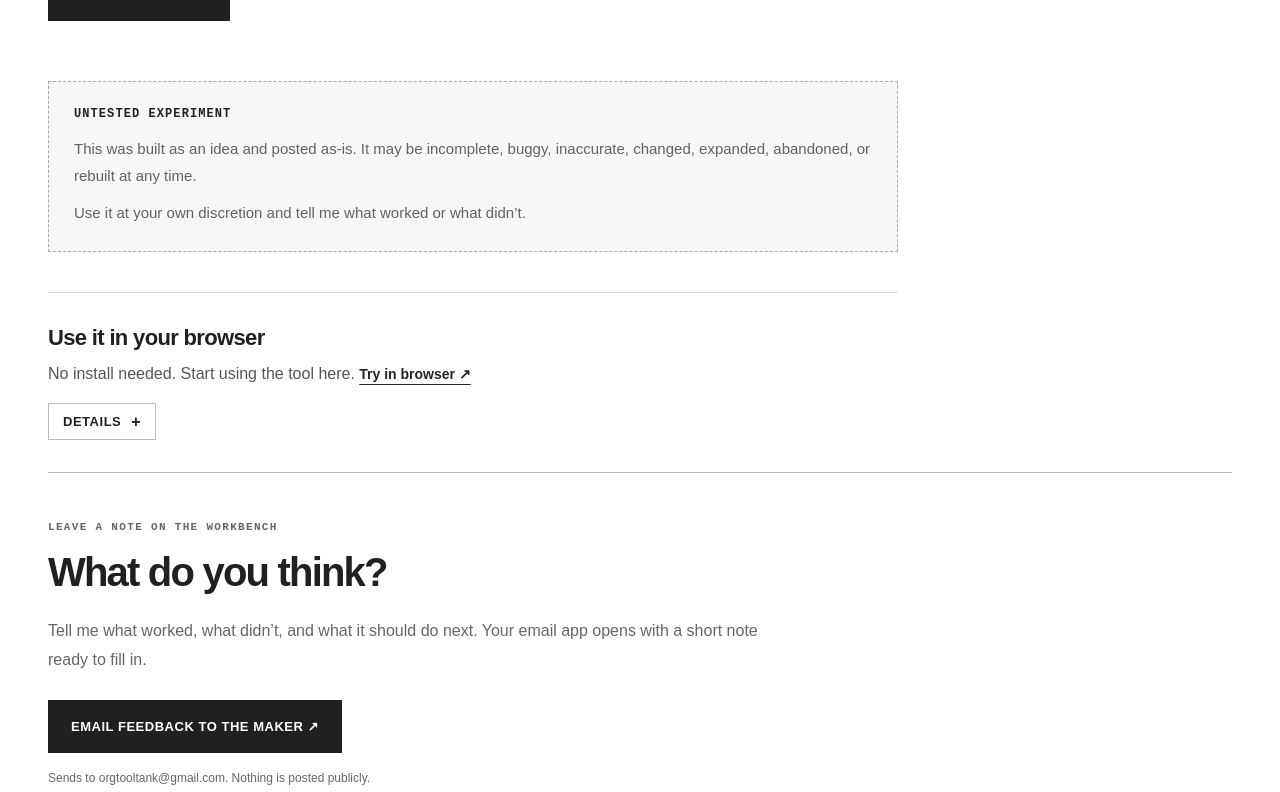
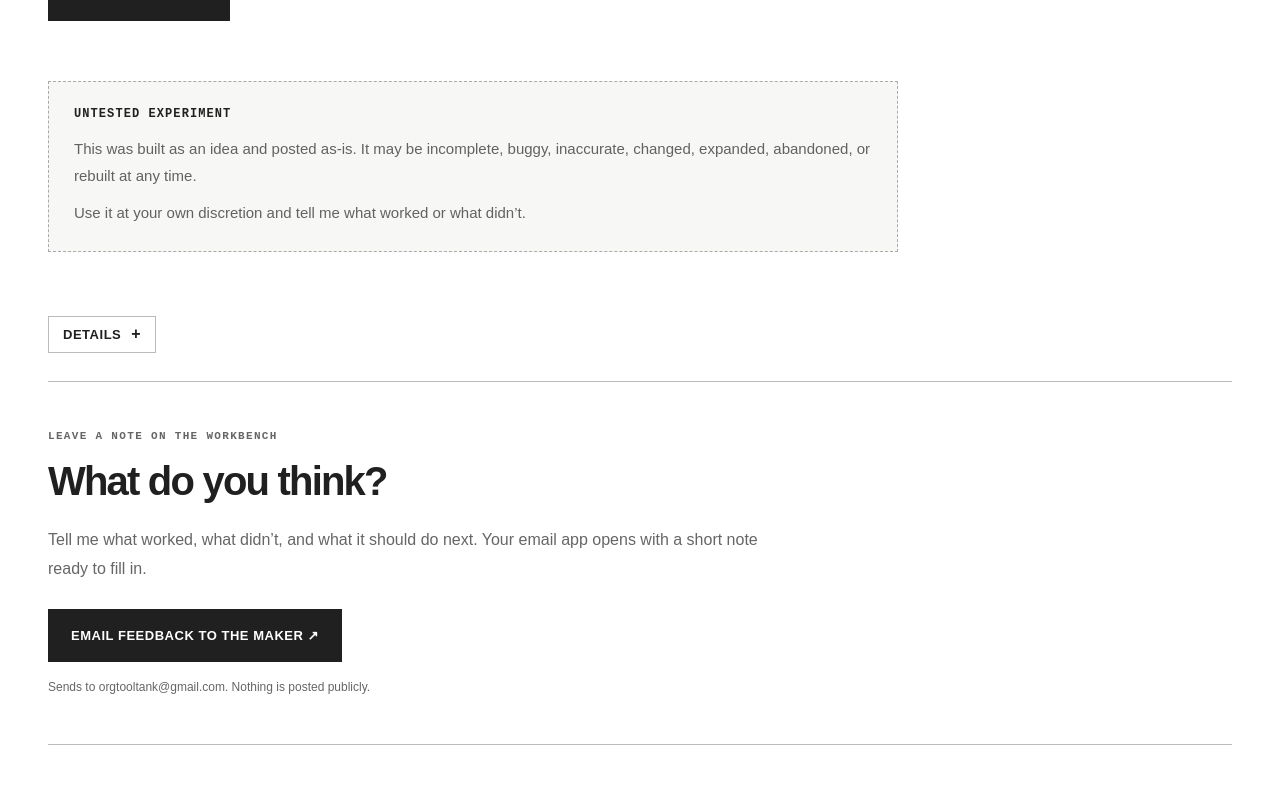
Before and after one commit to Sneezertheenginear/orgtooltank, a Next.js app: page /experiments/capital-call-tracker in a window 1280 px wide. Shown: the part 663-1455 px from the top of the page. Built offline with nearby package versions, Linux system fonts and the light colour scheme.

Commit message:
Clean up browser experiment details

```diff
--- a/app/experiment-components/BrowserDesktop.tsx
+++ b/app/experiment-components/BrowserDesktop.tsx
@@ -3,13 +3,15 @@ import type { ReactNode } from "react";
 import type { Experiment } from "../data/experiments";
 
 /**
- * Browser Ready experiments: a short "Use it in your browser" note, with the tool-specific details
- * (how data is handled, browser constraints, what a desktop version could offer) in a Details
- * section that starts closed. `children` adds extra tool-specific detail text inside Details.
- * `showLaunch` adds a link to the tool, for pages that don't contain the tool itself.
+ * Browser Ready experiments: only a Details control that starts closed. The page's own controls
+ * already offer Try in browser and Request desktop version, so nothing is repeated here. Details holds
+ * the tool-specific information (how data is handled, browser constraints, what a desktop version
+ * could offer). `children` adds extra tool-specific detail text inside Details.
+ * `desktopLink` shows the desktop request (or desktop version) link inside Details. Pages that already
+ * show that link at the top (the experiment detail pages) turn it off so it isn’t repeated.
  * Experiments without a browser version keep the original section unchanged.
  */
-export default function BrowserDesktop({ experiment, showLaunch = false, children }: { experiment: Experiment; showLaunch?: boolean; children?: ReactNode }) {
+export default function BrowserDesktop({ experiment, desktopLink = true, children }: { experiment: Experiment; desktopLink?: boolean; children?: ReactNode }) {
   if (!experiment.browserAvailable) return <section className="browser-desktop prose-copy">
     <h2>Browser version</h2>
     <p>{experiment.status === "Browser Version In Progress" ? "The browser version is being worked on, but isn’t available to try yet." : "This project does not have a working browser version here yet. This page is its place in the collection, with room for your feedback while conversion is still ahead."}</p>
@@ -18,9 +20,7 @@ export default function BrowserDesktop({ experiment, showLaunch = false, childre
     <ul>{experiment.desktopBenefits.map(item => <li key={item}>{item}</li>)}</ul>
   </section>;
 
-  return <section className="browser-desktop browser-use" aria-labelledby={`browser-use-${experiment.slug}`}>
-    <h2 id={`browser-use-${experiment.slug}`}>Use it in your browser</h2>
-    <p>No install needed. Start using the tool here.{showLaunch && <> <Link className="text-link" href={experiment.browserRoute}>Try in browser ↗</Link></>}</p>
+  return <section className="browser-desktop browser-use" aria-label={`${experiment.title} details`}>
     <details className="browser-details">
       <summary>Details</summary>
       <div className="browser-details-body prose-copy">
@@ -36,9 +36,9 @@ export default function BrowserDesktop({ experiment, showLaunch = false, childre
         <ul>{experiment.limitations.map(item => <li key={item}>{item}</li>)}</ul>
         <p className="details-label">{experiment.desktopAvailable ? "About the desktop version" : "What a desktop version could offer"}</p>
         <ul>{experiment.desktopBenefits.map(item => <li key={item}>{item}</li>)}</ul>
-        <p>{experiment.desktopAvailable
+        {desktopLink && <p>{experiment.desktopAvailable
           ? <Link className="text-link" href={experiment.desktopRoute}>Desktop version available ↗</Link>
-          : <>If you like this idea and want a desktop or custom version, tell me what you want it to do. <Link className="text-link" href={`/request-app?experiment=${encodeURIComponent(experiment.slug)}`}>Request desktop version ↗</Link></>}</p>
+          : <>If you like this idea and want a desktop or custom version, tell me what you want it to do. <Link className="text-link" href={`/request-app?experiment=${encodeURIComponent(experiment.slug)}`}>Request desktop version ↗</Link></>}</p>}
       </div>
     </details>
   </section>;
--- a/app/experiments/[slug]/page.tsx
+++ b/app/experiments/[slug]/page.tsx
@@ -14,5 +14,5 @@ export async function generateMetadata({ params }: { params: Promise<{ slug: str
 export default async function ExperimentPage({ params }: { params: Promise<{ slug: string }> }) {
   const { slug } = await params; const experiment = experiments.find(e => e.slug === slug);
   if (!experiment) notFound();
-  return <Shell><div className="wrap page-space"><Link href="/experiments" className="text-link">← All experiments</Link><div className="experiment-heading"><p className="eyebrow">{categories.find(c => c.id === experiment.category)?.name} / {experiment.status}</p><h1 className="page-title">{experiment.title}</h1><p className="page-intro">{experiment.description}</p><p className="small-note">Added to the experiment collection <time dateTime={experiment.dateAdded}>{dateLabel(experiment.dateAdded)}</time></p><dl className="availability"><div><dt>Browser</dt><dd>{experiment.browserAvailable ? "Available to try" : "Not available yet"}</dd></div><div><dt>Desktop</dt><dd>{experiment.desktopAvailable ? "Available — see details" : "Not offered here yet"}</dd></div></dl><ul className="experiment-tags" aria-label="Tags">{experiment.tags.map(tag => <li key={tag}>{tag}</li>)}</ul><ExperimentActions experiment={experiment} /></div><aside className="as-is-note"><h2>Untested experiment</h2><p>This was built as an idea and posted as-is. It may be incomplete, buggy, inaccurate, changed, expanded, abandoned, or rebuilt at any time.</p><p>Use it at your own discretion and tell me what worked or what didn’t.</p></aside><BrowserDesktop experiment={experiment} showLaunch /><FeedbackPanel title={experiment.title} /><DesktopRequest slug={slug} /></div></Shell>;
+  return <Shell><div className="wrap page-space"><Link href="/experiments" className="text-link">← All experiments</Link><div className="experiment-heading"><p className="eyebrow">{categories.find(c => c.id === experiment.category)?.name} / {experiment.status}</p><h1 className="page-title">{experiment.title}</h1><p className="page-intro">{experiment.description}</p><p className="small-note">Added to the experiment collection <time dateTime={experiment.dateAdded}>{dateLabel(experiment.dateAdded)}</time></p><dl className="availability"><div><dt>Browser</dt><dd>{experiment.browserAvailable ? "Available to try" : "Not available yet"}</dd></div><div><dt>Desktop</dt><dd>{experiment.desktopAvailable ? "Available — see details" : "Not offered here yet"}</dd></div></dl><ul className="experiment-tags" aria-label="Tags">{experiment.tags.map(tag => <li key={tag}>{tag}</li>)}</ul><ExperimentActions experiment={experiment} /></div><aside className="as-is-note"><h2>Untested experiment</h2><p>This was built as an idea and posted as-is. It may be incomplete, buggy, inaccurate, changed, expanded, abandoned, or rebuilt at any time.</p><p>Use it at your own discretion and tell me what worked or what didn’t.</p></aside><BrowserDesktop experiment={experiment} desktopLink={false} /><FeedbackPanel title={experiment.title} />{!experiment.browserAvailable && <DesktopRequest slug={slug} />}</div></Shell>;
 }
--- a/app/globals.css
+++ b/app/globals.css
@@ -172,11 +172,8 @@ button[aria-pressed="true"] { background: #222; color: #fff; border-color: #222;
 .browser-desktop ul { list-style: disc; padding-left: 23px; margin-top: 12px; }
 .browser-desktop li + li { margin-top: 9px; }
 .version-summary { margin-top: 8px; } .version-summary h3 { margin-top: 0; }
-/* Browser Ready experiments: a short note, with tool details in a Details section that starts closed. */
-.browser-use { padding-block: 28px 32px; border-top: 1px solid #ddd; }
-.browser-use h2 { font-size: 22px; font-weight: 800; letter-spacing: -.03em; color: #202020; }
-.browser-use > p { margin-top: 6px; font-size: 16px; line-height: 1.7; color: #555; }
-.browser-details { margin-top: 16px; }
+/* Browser Ready experiments: just a Details control that starts closed, holding the tool details. */
+.browser-use { padding-block: 24px 28px; }
 .browser-details summary { display: inline-flex; align-items: center; gap: 10px; border: 1px solid #bbb; padding: 8px 14px; font-size: 13px; font-weight: 700; text-transform: uppercase; letter-spacing: .04em; cursor: pointer; list-style: none; }
 .browser-details summary::-webkit-details-marker { display: none; }
 .browser-details summary::after { content: "+"; font-size: 16px; line-height: 1; }
```
